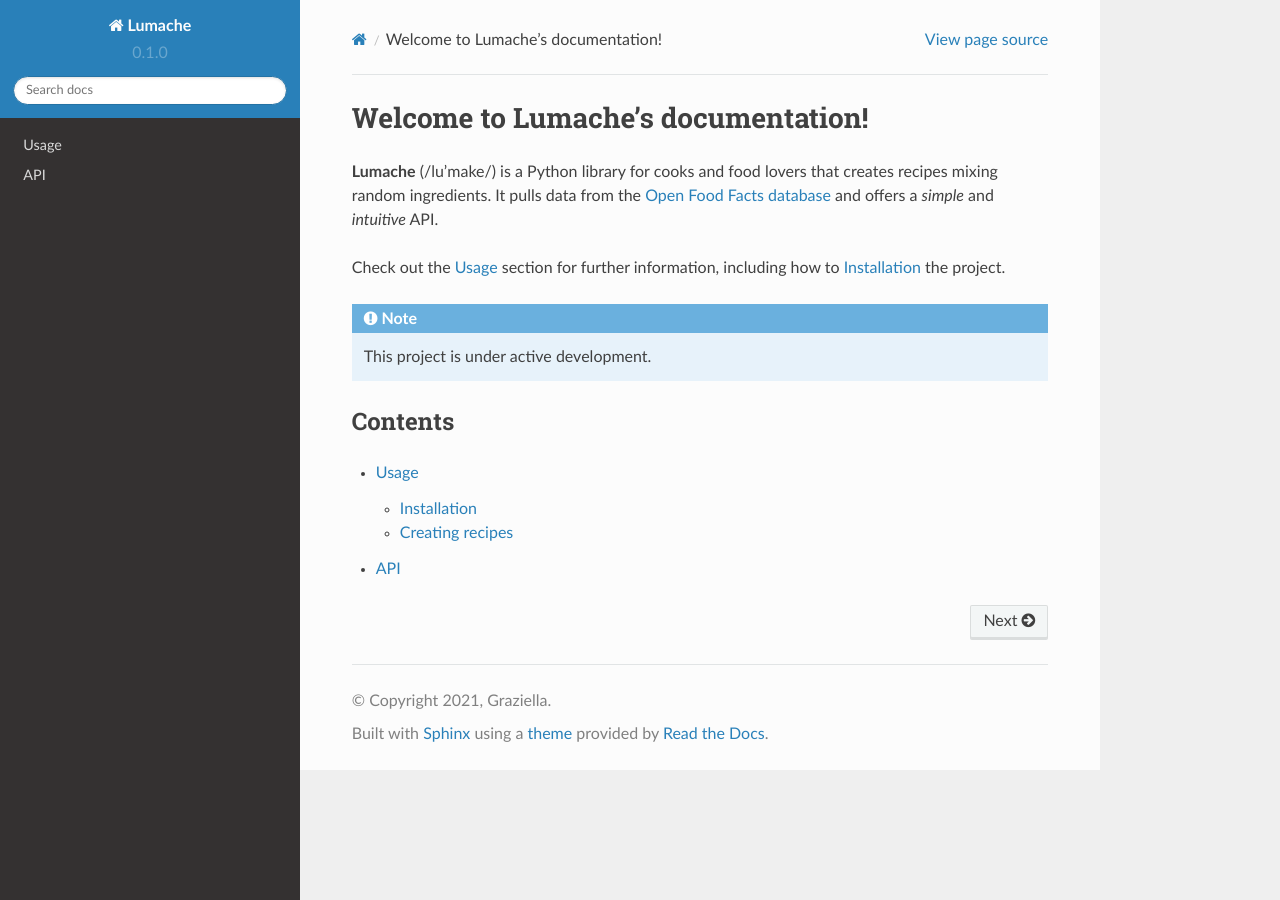
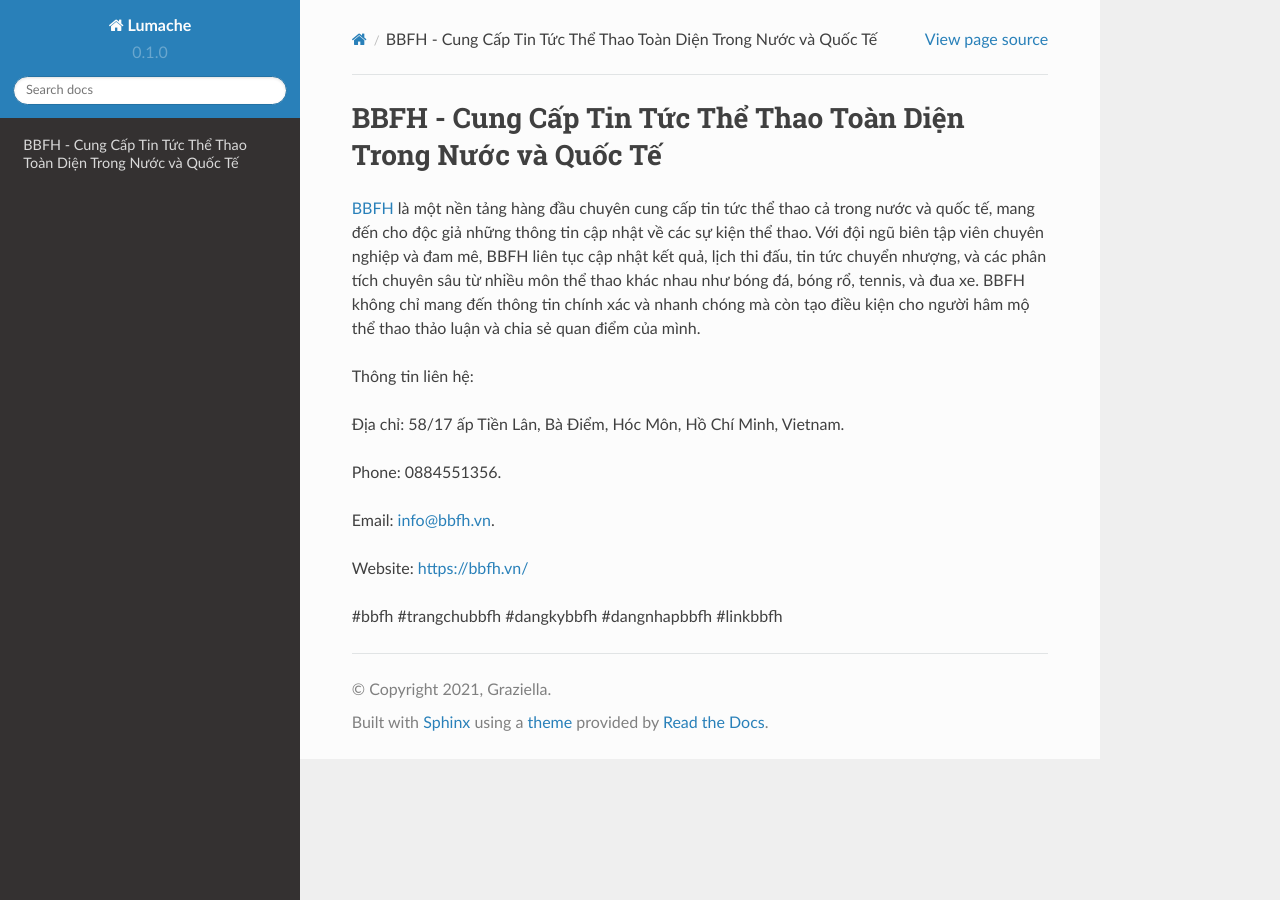
Before and after one commit to JonsCalicut123/bbfhvn, a Sphinx documentation site: the page built from docs/source/index.rst, in a window 1280 px wide. Built offline with Sphinx 7.4.7 and the Read the Docs theme 2.0.0, drawn with Linux system fonts in a browser that asks for light colours.

Commit message:
Update index.rst

```diff
--- a/docs/source/index.rst
+++ b/docs/source/index.rst
@@ -1,22 +1,16 @@
-Welcome to Lumache's documentation!
+BBFH - Cung Cấp Tin Tức Thể Thao Toàn Diện Trong Nước và Quốc Tế
 ===================================
 
-**Lumache** (/lu'make/) is a Python library for cooks and food lovers
-that creates recipes mixing random ingredients.
-It pulls data from the `Open Food Facts database <https://world.openfoodfacts.org/>`_
-and offers a *simple* and *intuitive* API.
+`BBFH <https://bbfh.vn/>`_ là một nền tảng hàng đầu chuyên cung cấp tin tức thể thao cả trong nước và quốc tế, mang đến cho độc giả những thông tin cập nhật về các sự kiện thể thao. Với đội ngũ biên tập viên chuyên nghiệp và đam mê, BBFH liên tục cập nhật kết quả, lịch thi đấu, tin tức chuyển nhượng, và các phân tích chuyên sâu từ nhiều môn thể thao khác nhau như bóng đá, bóng rổ, tennis, và đua xe. BBFH không chỉ mang đến thông tin chính xác và nhanh chóng mà còn tạo điều kiện cho người hâm mộ thể thao thảo luận và chia sẻ quan điểm của mình.
 
-Check out the :doc:`usage` section for further information, including
-how to :ref:`installation` the project.
+Thông tin liên hệ:
 
-.. note::
+Địa chỉ: 58/17 ấp Tiền Lân, Bà Điểm, Hóc Môn, Hồ Chí Minh, Vietnam.
 
-   This project is under active development.
+Phone: 0884551356.
 
-Contents
---------
+Email: info@bbfh.vn.
 
-.. toctree::
+Website: https://bbfh.vn/
 
-   usage
-   api
+#bbfh #trangchubbfh #dangkybbfh #dangnhapbbfh #linkbbfh
```
